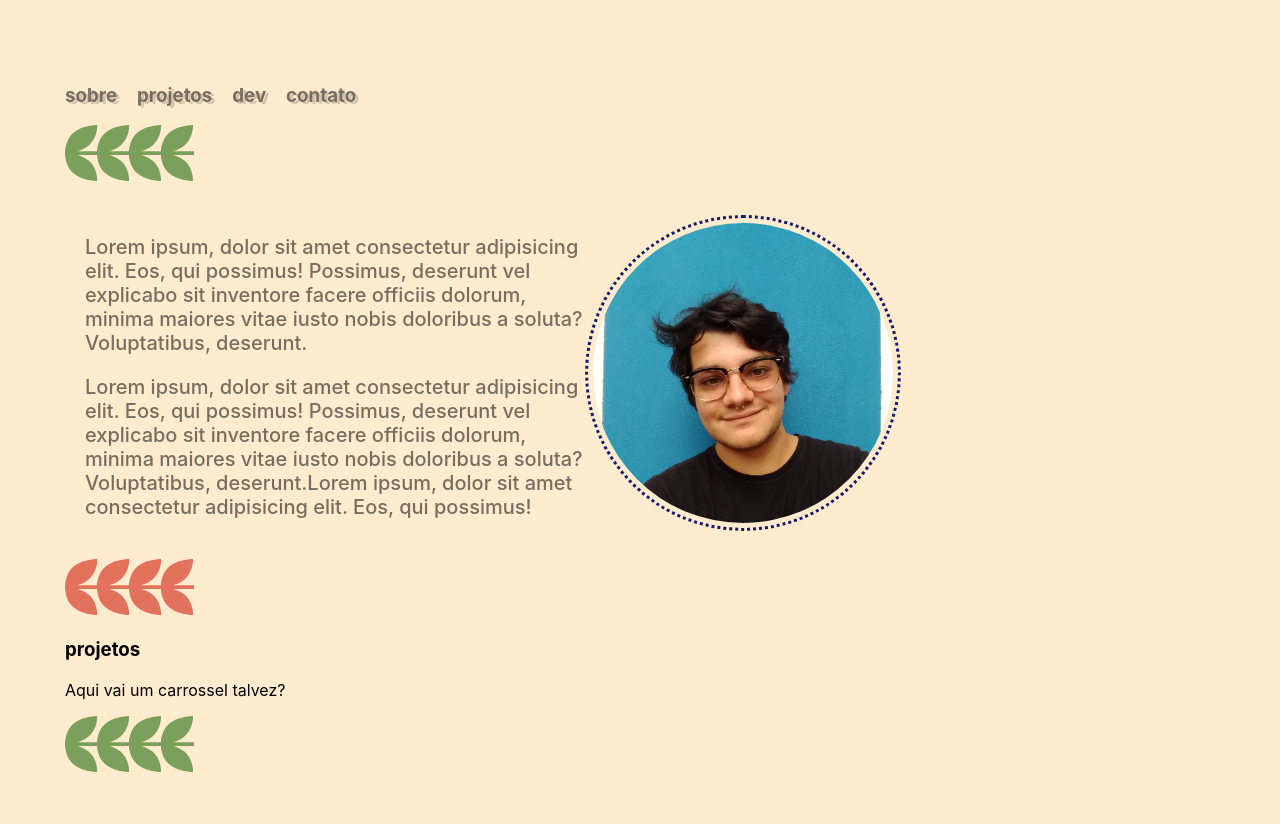
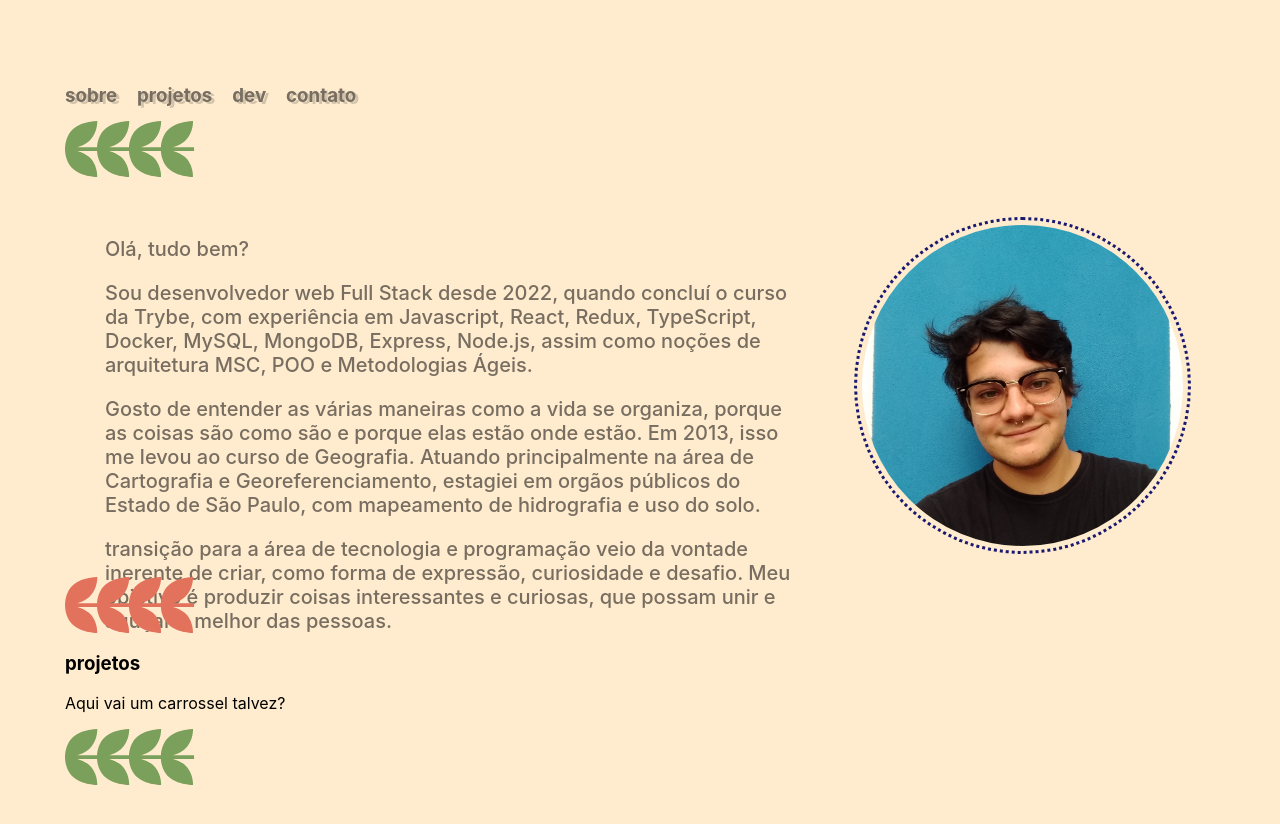
Before and after one commit to marqsbruno/marqsbruno.github.io, a React (Create React App) app in the folder my-portifolio/: page / in a window 1280 px wide. Shown: the top 824 px of the page. Built offline with nearby package versions, Linux system fonts and the light colour scheme.

Commit message:
atualização css

```diff
--- a/my-portifolio/src/components/About.js
+++ b/my-portifolio/src/components/About.js
@@ -5,12 +5,18 @@ import profile from '../imagens/profile-pic.jpg';
 
 export default function About() {
   return (
-    <div className="about">
+    <div className="about-container">
       <div className="text-container">
-        <p className="about-text">Lorem ipsum, dolor sit amet consectetur adipisicing elit. Eos, qui possimus! Possimus, deserunt vel explicabo sit inventore facere officiis dolorum, minima maiores vitae iusto nobis doloribus a soluta? Voluptatibus, deserunt.</p>
-        <p className="about-text">Lorem ipsum, dolor sit amet consectetur adipisicing elit. Eos, qui possimus! Possimus, deserunt vel explicabo sit inventore facere officiis dolorum, minima maiores vitae iusto nobis doloribus a soluta? Voluptatibus, deserunt.Lorem ipsum, dolor sit amet consectetur adipisicing elit. Eos, qui possimus!</p>
+        <p className="about-text">Olá, tudo bem?</p>
+        <p className="about-text">Sou desenvolvedor web Full Stack desde 2022, quando concluí o curso da Trybe, com experiência em Javascript, React, Redux, TypeScript, Docker, MySQL, MongoDB, Express, Node.js, assim como noções de arquitetura MSC, POO e Metodologias Ágeis.</p>
+        <p className="about-text">
+        Gosto de entender as várias maneiras como a vida se organiza, porque as coisas são como são e porque elas estão onde estão. Em 2013, isso me levou ao curso de Geografia. Atuando principalmente na área de Cartografia e Georeferenciamento, estagiei em orgãos públicos do Estado de São Paulo, com mapeamento de hidrografia e uso do solo.
+        </p>
+        <p className="about-text"> transição para a área de tecnologia e programação veio da vontade inerente de criar, como forma de expressão, curiosidade e desafio. Meu objetivo é produzir coisas interessantes e curiosas, que possam unir e aguçar o melhor das pessoas.</p>
       </div>
-      <img className="profile-pic" src={profile} alt="foto de perfil" />
+      <div className="img-container">
+        <img className="profile-pic" src={profile} alt="foto de perfil" />
+      </div>
     </div>
   )
 }
--- a/my-portifolio/src/css/about.css
+++ b/my-portifolio/src/css/about.css
@@ -1,25 +1,32 @@
-.about {
-  border-radius: 15px;
-  margin-top: 10px;
+.about-container {
+  grid-column: 1 4;
   display:flex;
-  position:relative;
-  padding: 20px;
+  flex-wrap: wrap;
+  justify-content: space-between;
+  padding: 5vh;
+}
+
+.text-container {
+  flex-basis: 65%;
 }
 
 .about-text {
   color: #776e61;
-  max-width: 500px;
-  display: flex;
   font-size: 20px;
   font-weight: 500;
 }
 
-.text-container {
-  border:black;
+.img-container{
+  flex-basis: 30%;
+  text-align: center;
 }
 
+
 .profile-pic{
-  max-height: 300px;
+  min-width: 150px;
+  width: 100%;
+  max-width: 350px;
+  height: auto;
   border-radius: 50%;
   padding: 5px;
   border: 3px dotted #191970;
--- a/my-portifolio/src/index.css
+++ b/my-portifolio/src/index.css
@@ -2,6 +2,7 @@ body {
   border: 0;
   margin: 50px;
   background-color: #ffebcd;
+  justify-content: center;
   font-family: -apple-system, BlinkMacSystemFont, 'Segoe UI', 'Roboto', 'Oxygen',
     'Ubuntu', 'Cantarell', 'Fira Sans', 'Droid Sans', 'Helvetica Neue',
     sans-serif;
@@ -10,6 +11,8 @@ body {
 }
 .App {
   padding: 15px;
+  display:grid;
+  grid-template-rows: 7vh 7vh 50vh 7vh
 }
 
 code {
```
